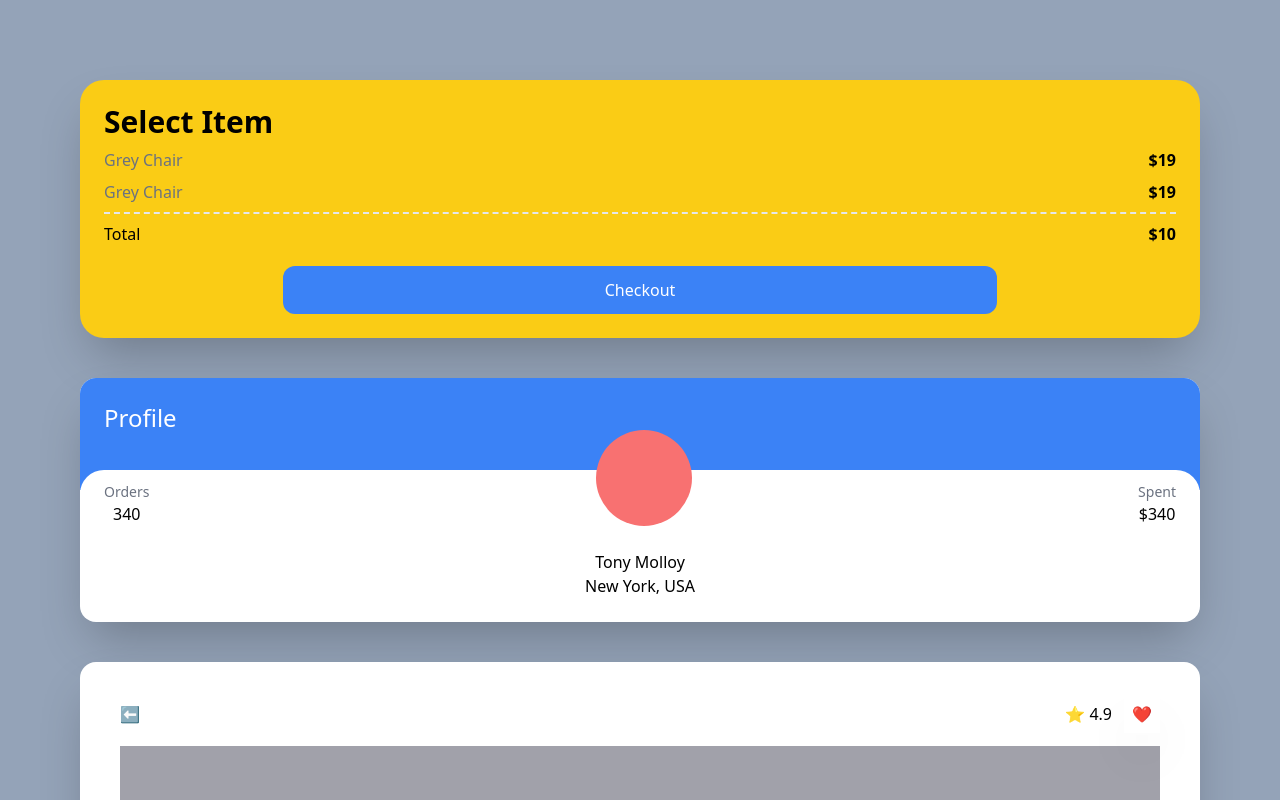
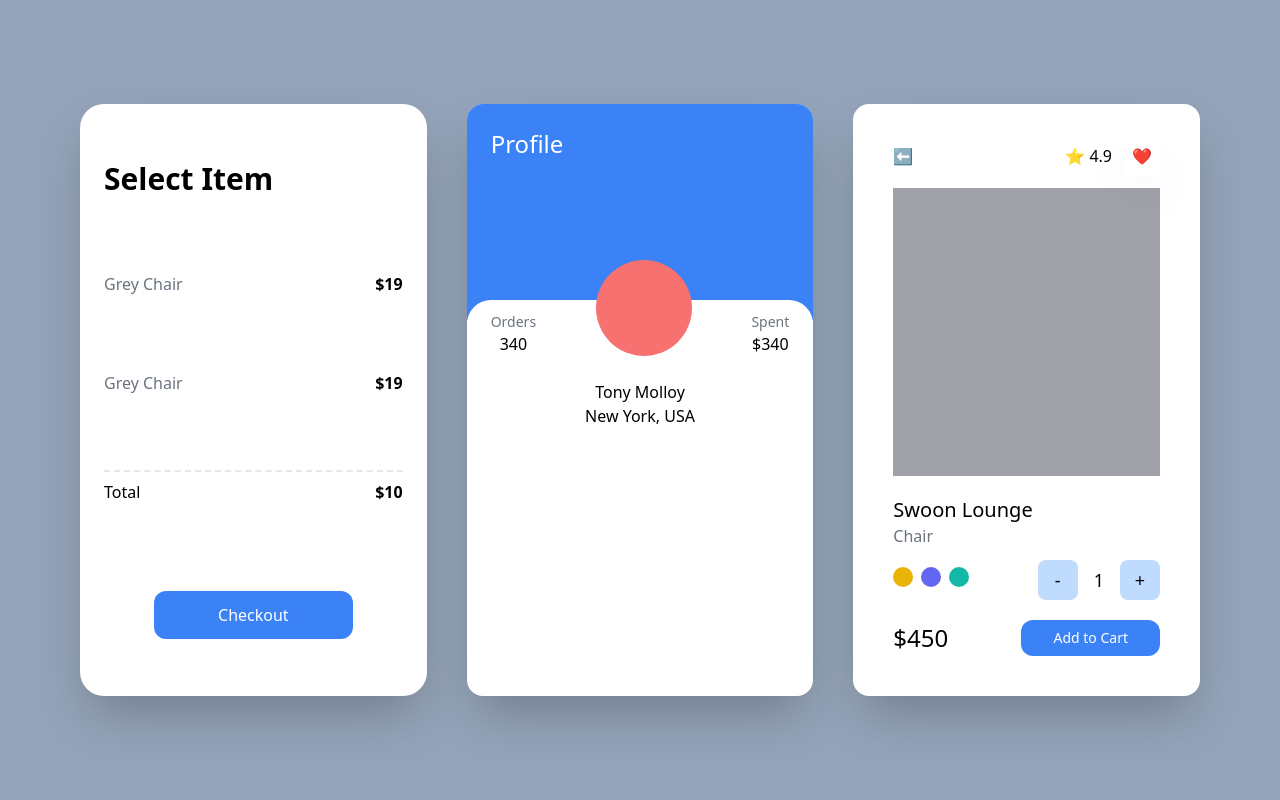
Before and after one commit to huiwonjeong/carrot-market, a Next.js app: page / in a window 1280 px wide. Shown: the top 800 px of the page. Built offline with nearby package versions, Linux system fonts and the light colour scheme.

Commit message:
responsive css 2

```diff
--- a/pages/index.tsx
+++ b/pages/index.tsx
@@ -5,8 +5,8 @@
 
 const Home: NextPage = () => {
   return (
-    <div className="bg-slate-400 py-20 px-20 grid gap-10 min-h-screen">
-      <div className="bg-white p-6  rounded-3xl shadow-2xl sm:bg-red-400 md:bg-teal-400 lg:bg-indigo-400 xl:bg-yellow-400">
+    <div className="bg-slate-400 xl:place-content-center py-20 px-20 grid gap-10 lg:grid-cols-2 xl:grid-cols-3 min-h-screen">
+      <div className="bg-white p-6  rounded-3xl shadow-2xl flex flex-col justify-around">
         <span className="font-semibold text-3xl">Select Item</span>
         <div className="flex justify-between my-2">
           <span className="text-gray-500">Grey Chair</span>
@@ -28,7 +28,7 @@
         </button>
       </div>
       <div className="bg-white rounded-2xl shadow-2xl overflow-hidden">
-        <div className="bg-blue-500 p-6 pb-14">
+        <div className="bg-blue-500 p-6 pb-14 xl:pb-40">
           <span className="text-white text-2xl">Profile</span>
         </div>
         <div className="rounded-3xl p-6 relative -top-5 bg-white">
@@ -49,7 +49,7 @@
           </div>
         </div>
       </div>
-      <div className="bg-white p-10 rounded-2xl shadow-2xl">
+      <div className="bg-white p-10 rounded-2xl shadow-2xl lg:col-span-2 xl:col-span-1 ">
         <div className="flex justify-between items-center mb-5">
           <span>⬅</span>
           <div className="space-x-3">
```
